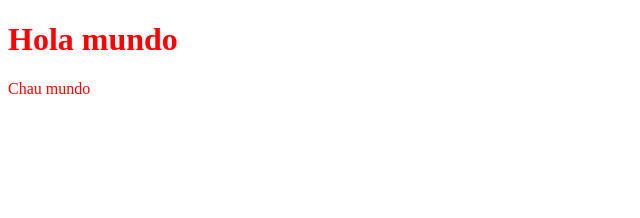
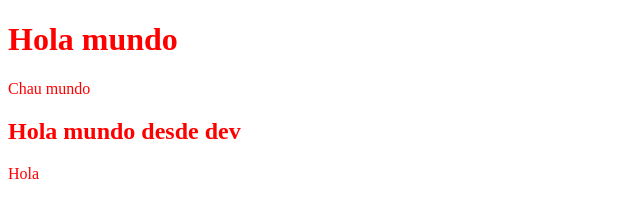
Before and after one commit to FranCue98/git-inicial, a plain HTML site: page index.html in a window 1280 px wide. Shown: the whole page, without its empty margins (0-640 px from the left). Drawn offline with Linux system fonts and the light colour scheme.

Commit message:
agregué un h2 y un nav

```diff
--- a/index.html
+++ b/index.html
@@ -10,7 +10,9 @@
 <body>
     <h1>Hola mundo</h1>
     <p>Chau mundo</p>
-
-
+    <h2>Hola mundo desde dev</h2>
+    <nav>
+        Hola
+    </nav>
 </body>
 </html>
```
Also changed, not shown: 1 other file.
